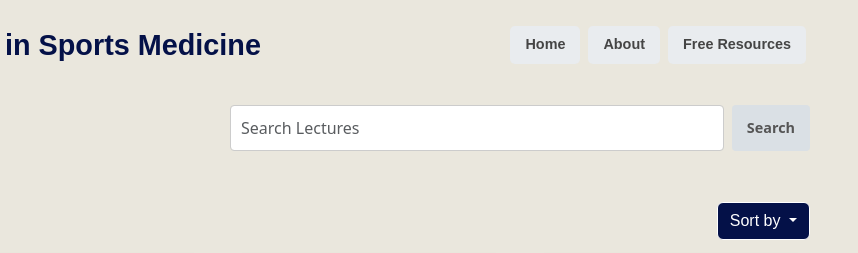
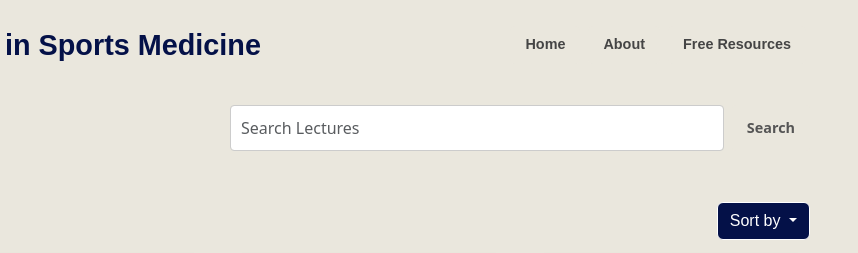
Before and after one commit to clairehk24/AbdenourPOC, a plain HTML site: page index.html in a window 1280 px wide. Shown: the top 253 px of the page, 422-1280 px from the left. Drawn offline with nearby package versions, Linux system fonts and the light colour scheme.

Commit message:
modified:   style.css

```diff
--- a/style.css
+++ b/style.css
@@ -26,7 +26,7 @@
 
 /* Navigation button styles */
 .custom-nav-btn {
-    background-color: #e9ecef; /* Button background color */
+    background-color: #EAE7DD; /* Button background color */
     color: #454545; /* Button text color */
     font-family: 'Arial', sans-serif;
     font-size: 1rem;
@@ -65,7 +65,7 @@
 
 /* Search button styling */
 .custom-search-btn {
-    background-color: #dae0e5; /* Custom button color */
+    background-color: #EAE7DD; /* Custom button color */
     color: #555;
     font-weight: 600;
     padding: 10px 20px;
```
